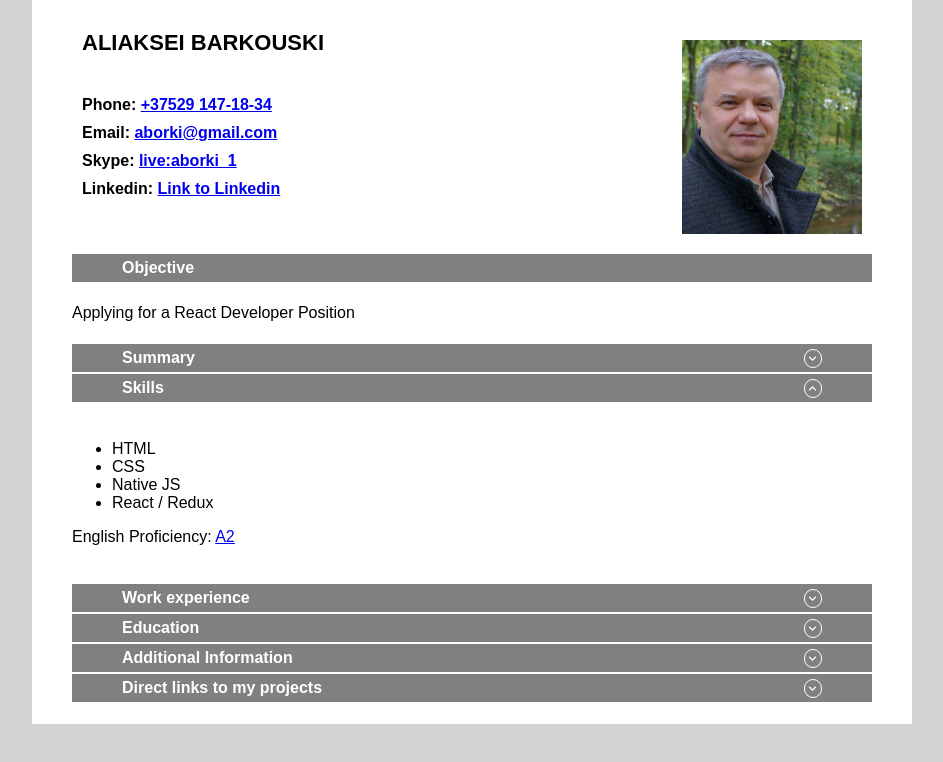
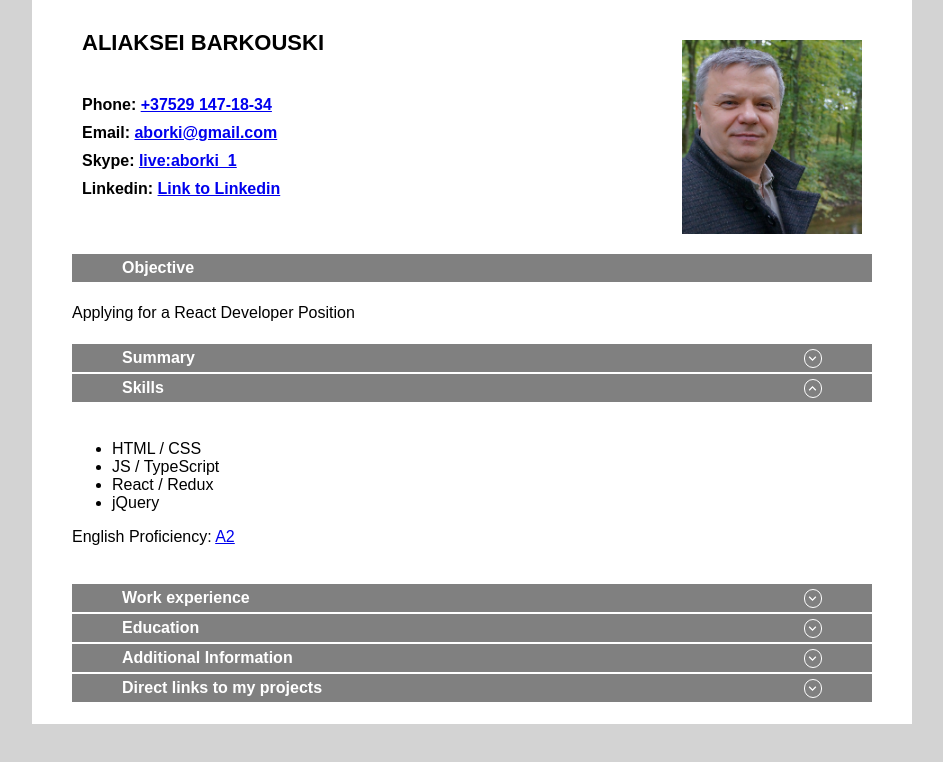
Before and after one commit to Aleksey-Bor/CV, a React (Create React App) app: page / in a window 1280 px wide. Both pictures are taken after a click on the button 980 px from the left and 388 px from the top of the page. Shown: the top 762 px of the page, without its empty margins (168-1111 px from the left). Built offline with nearby package versions, Linux system fonts and the light colour scheme.

Commit message:
Add new scills

```diff
--- a/src/Components/Skills/Skills.jsx
+++ b/src/Components/Skills/Skills.jsx
@@ -25,10 +25,10 @@ let Skills = () => {
       </div>
       <div className={isHidden ? styleApp.contentShow : styleApp.contentHidden}>
         <ul>
-          <li>HTML</li>
-          <li>CSS</li>
-          <li>Native JS</li>
+          <li>HTML / CSS</li>
+          <li>JS / TypeScript</li>
           <li>React / Redux</li>
+          <li>jQuery</li>
         </ul>
         <p>
           English Proficiency:{" "}
```
